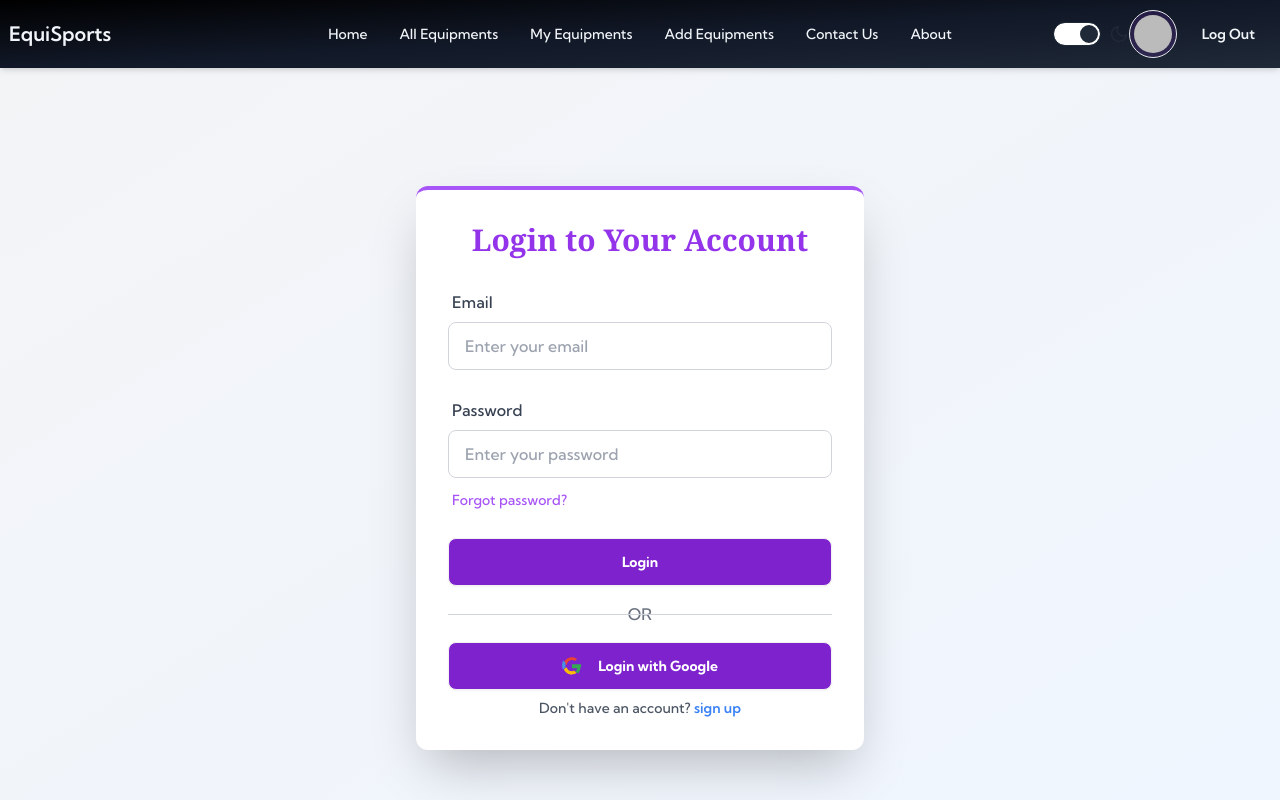
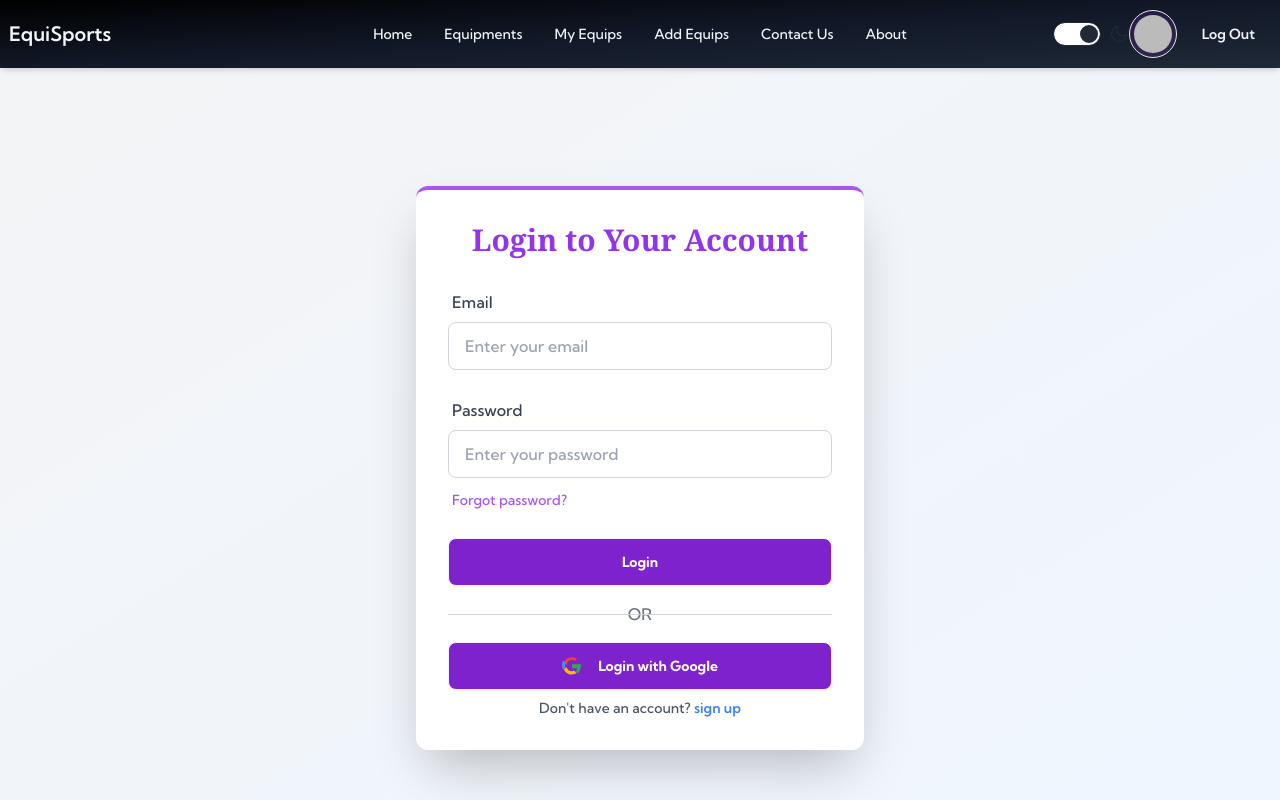
Before and after one commit to ashrafulhossain1/eports-equipments-store, a React (Vite) app: page /signIn in a window 1280 px wide. Shown: the top 800 px of the page. Built offline with nearby package versions, Linux system fonts and the light colour scheme; no server answers; sample sign-in values are in the browser's storage.

Commit message:
second ejp commitr for table formet to card

```diff
--- a/src/components/Navbar.jsx
+++ b/src/components/Navbar.jsx
@@ -27,7 +27,7 @@ const Navbar = () => {
             </li>
             <li>
                 <NavLink className="rounded-full  dark:text-dark-text" to="/allEquipments">
-                    All Equipments
+                    Equipments
                 </NavLink>
             </li>
 
@@ -35,14 +35,14 @@ const Navbar = () => {
 
                 <li>
                     <NavLink className="rounded-full  dark:text-dark-text" to="/myEquipments">
-                        My Equipments
+                        My Equips
                     </NavLink>
 
                 </li>
 
                 <li>
                     <NavLink className="rounded-full  dark:text-dark-text" to="/addEquipments">
-                        Add Equipments
+                        Add Equips
                     </NavLink>
                 </li>
             </>
--- a/src/pages/AllEquipments.jsx
+++ b/src/pages/AllEquipments.jsx
@@ -1,11 +1,12 @@
 import React, { useState } from 'react';
 import { Helmet } from 'react-helmet-async';
 import { Link, useLoaderData } from 'react-router-dom';
+import EJPCards from './EJPCards';
 
 const AllEquipments = () => {
     const loadedData = useLoaderData();
     const [equipments, setEquipments] = useState(loadedData);
-
+    const [EJP, setEJP] = useState(true)
 
     const handleSorting = () => {
         fetch("https://sport-express-server.vercel.app/sortBy")
@@ -15,7 +16,7 @@ const AllEquipments = () => {
             })
     }
 
-    if(equipments.length == 0){
+    if (equipments.length == 0) {
         return (
             <div>
                 <h2 className='md:text-4xl text-2xl text-center'>No Equipments  have been added yet</h2>
@@ -45,6 +46,12 @@ const AllEquipments = () => {
                         Sort by Price
                     </button>
                 </div>
+                {
+
+                    EJP ? <>
+                        <EJPCards equipments={equipments}></EJPCards>
+
+                    </> : <>
 
                         <table className="table-auto w-full border-collapse border border-gray-300">
                             <thead className="bg-gray-200">
@@ -75,6 +82,18 @@ const AllEquipments = () => {
                                 ))}
                             </tbody>
                         </table>
+
+                    </>
+                }
+
+
+
+
+
+
+
+
+
             </div>
         </div>
     );
--- /dev/null
+++ b/src/pages/EJPCards.jsx
@@ -0,0 +1,18 @@
+import React from 'react';
+import EquipmentCard from '../components/Home/EquipmentCard';
+
+const EJPCards = ({ equipments }) => {
+    return (
+        <>
+            <div className='grid grid-cols-1 sm:grid-cols-2 md:grid-cols-4 gap-5 md:gap-10 max-w-screen-xl  mx-auto'>
+                {
+                    equipments.map(card => (
+                        <EquipmentCard  equipment={card}></EquipmentCard>
+                    ))
+                }
+            </div>
+        </>
+    );
+};
+
+export default EJPCards;
```
Lines whose indentation alone changed are shown as unchanged.
